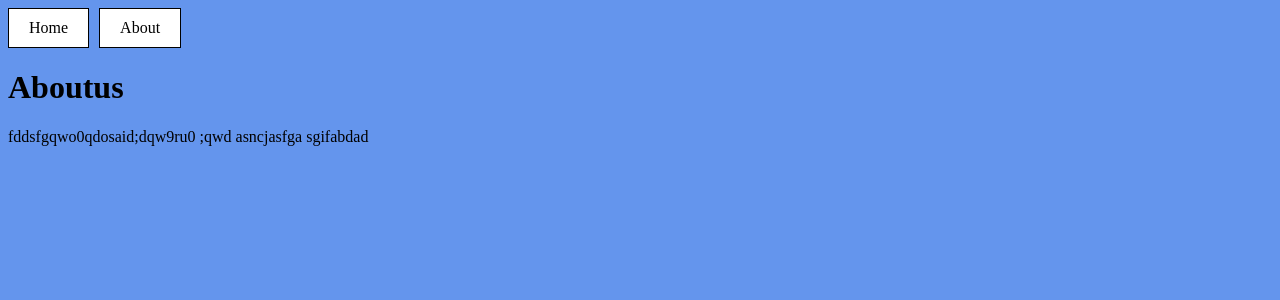
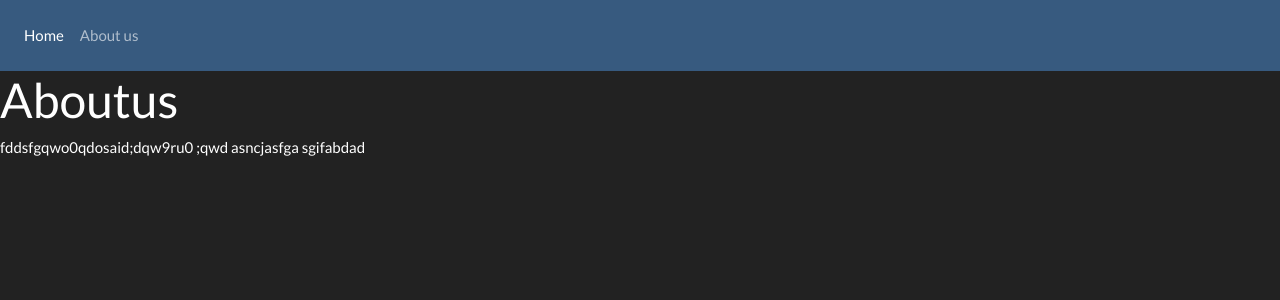
Before and after one commit to nabeel130/nextjs_API-FETCH, a Next.js app: page /about in a window 1280 px wide. Shown: the top 300 px of the page. Built offline with nearby package versions, Linux system fonts and the light colour scheme.

Commit message:
Add bootstrap style in Head"

```diff
--- a/components/Layout.js
+++ b/components/Layout.js
@@ -1,9 +1,14 @@
 import Navbar from './Navbar';
+import Head from 'next/head';
 
 
 function Layout( props ) {
     return (
         <div>
+        <Head>
+            <title>Next App</title>
+            <link rel="stylesheet" href="https://bootswatch.com/4/darkly/bootstrap.min.css" />
+        </Head>
             <Navbar />
             {props.children}
         </div>
--- a/components/Navbar.js
+++ b/components/Navbar.js
@@ -2,28 +2,22 @@ import Link from 'next/link';
 
 function Navbar() {
     return (
-        <div>
+        <nav class="navbar navbar-expand-lg navbar-dark bg-primary">
+        <div class="collapse navbar-collapse" id="navbarColor01">
+          <ul class="navbar-nav mr-auto">
+            <li class="nav-item active">
             <Link href="/">
-                <a className="home">Home</a>
+            <a class="nav-link" >Home</a>
             </Link>
-            <Link href="/about">
-                <a className="about">About</a>
-            </Link>
-            <style jsx>{`
+            </li>
+            <li class="nav-item">
+            <Link href="/about"><a class="nav-link" >About us</a></Link>
+            </li>
+          </ul>
 
-                a{
-                    color : black;
-                    text-decoration: none;
-                    padding: 10px 20px;
-                    display : inline-block;
-                    background: white;
-                    border: 1px solid black;
-                    margin-right: 10px
-                    }
+        </div>
+      </nav>
 
-            `}
-            </style>
-        </div>
     )
 }
 
```
